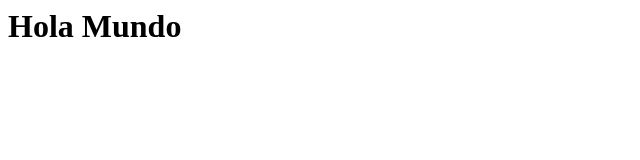
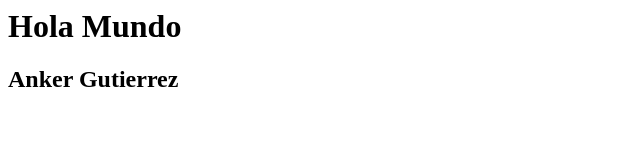
Before and after one commit to anker2898/curso-git, a plain HTML site: page index.html in a window 1280 px wide. Shown: the whole page, without its empty margins (0-640 px from the left). Drawn offline with Linux system fonts and the light colour scheme.

Commit message:
Cambio de contenido

```diff
--- a/index.html
+++ b/index.html
@@ -1 +1,2 @@
 <h1>Hola Mundo</h1>
+<h2>Anker Gutierrez</h2>
```
